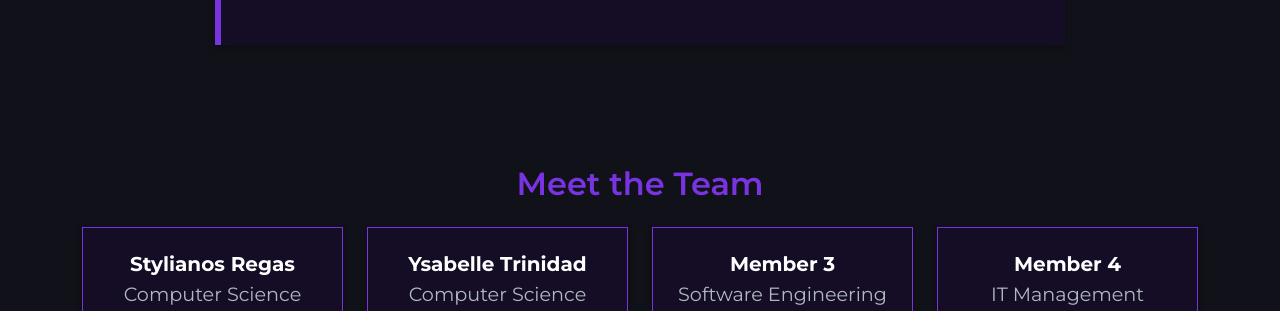
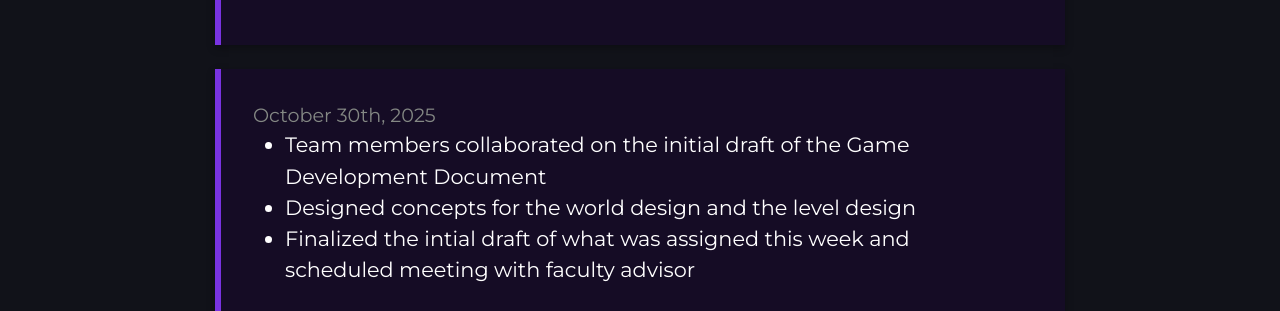
Before and after one commit to aigcu/Nursing-Simulator-Website, a website: page index.html in a window 1280 px wide. Shown: the part 979-1290 px from the top of the page. Drawn offline with nearby package versions, Linux system fonts and the light colour scheme.

Commit message:
Made an update for the website for the week of October 26 - November 1

```diff
--- a/index.html
+++ b/index.html
@@ -89,6 +89,16 @@
                 </ul>
 
             </div>
+            <div class="update-box mx-auto" style="max-width:850px;">
+                <p class="mb-0" id="projectUpdate">October 30th, 2025</p>
+                <ul>
+                    <li>Team members collaborated on the initial draft of the Game Development Document</li>
+                    <li>Designed concepts for the world design and the level design</li>
+                    <li>Finalized the intial draft of what was assigned this week and scheduled meeting with faculty advisor</li>
+                </ul>
+
+            </div>
+
             <!---
             <div class="update-box mx-auto" style="max-width:850px;">
                 <p class="mb-0" id="projectUpdate">October 21st, 2025</p>
```
